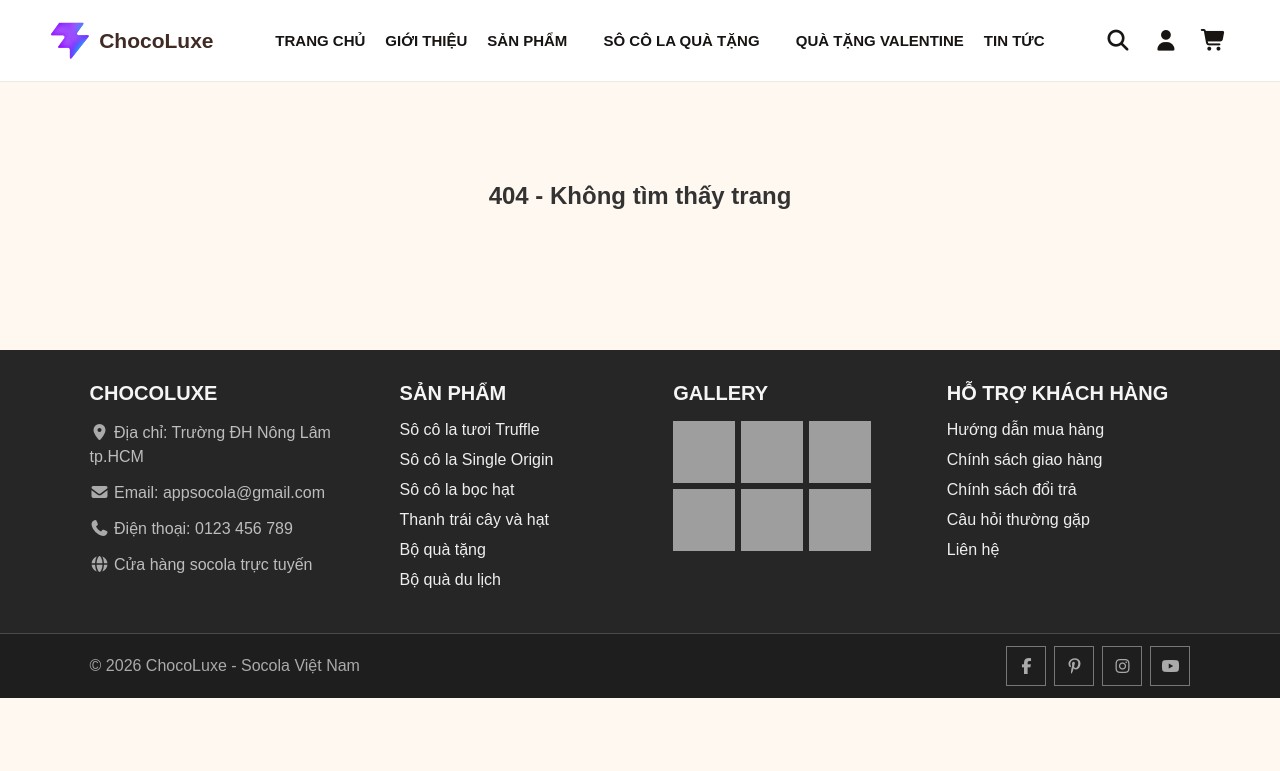
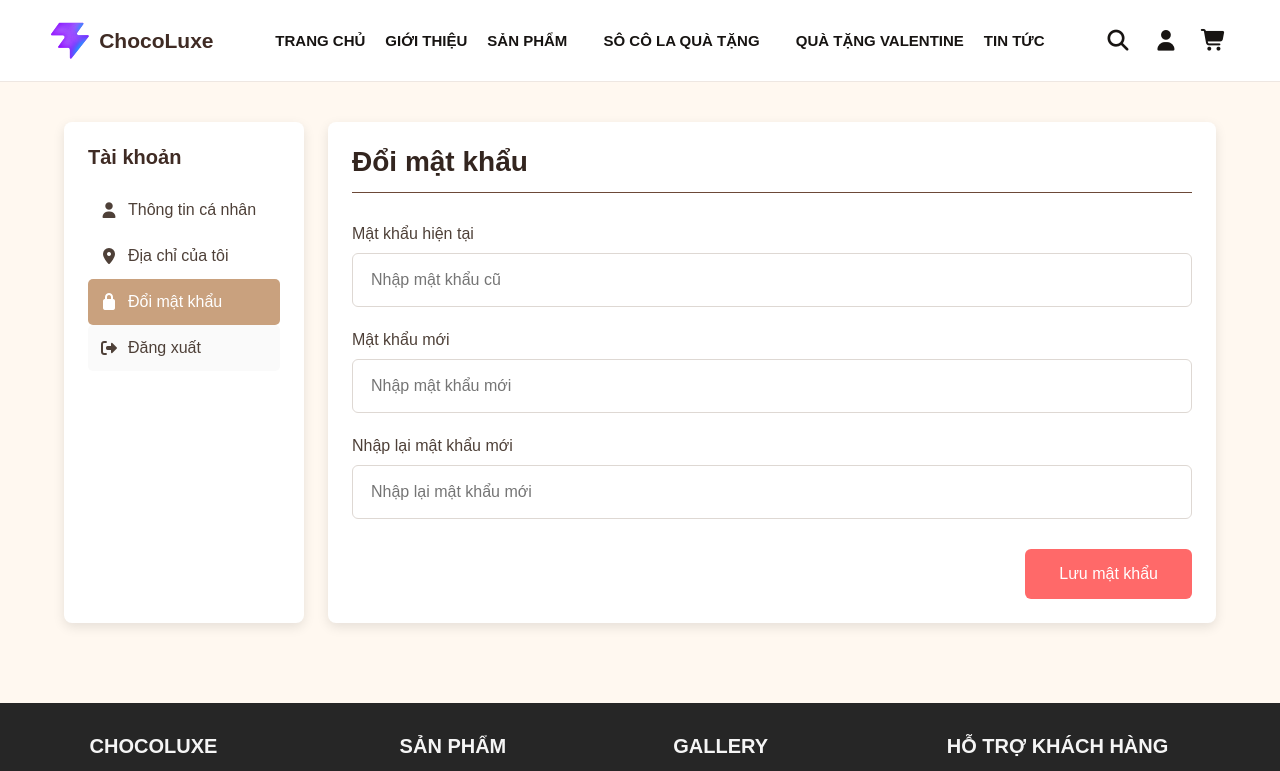
Before and after one commit to PhamVanViet23130380/AppSocola, a React (Vite) app: page /profile/password in a window 1280 px wide. Shown: the top 771 px of the page. Built offline with nearby package versions, Linux system fonts and the light colour scheme; grey boxes are pictures that could not be loaded.

Commit message:
feat(profile): giao diện đổi mật khẩu

```diff
--- a/src/pages/Profile/Address.jsx
+++ b/src/pages/Profile/Address.jsx
@@ -71,6 +71,10 @@ function Address() {
                     <Link to="/profile/address" className="profileMenuLink profileMenuActive">
                         <i className="fa-solid fa-location-dot" aria-hidden="true"></i>
                         <span>Địa chỉ của tôi</span>
+                    </Link>
+                    <Link to="/profile/password" className="profileMenuLink">
+                        <i className="fa-solid fa-lock" aria-hidden="true"></i>
+                        <span>Đổi mật khẩu</span>
                     </Link>
                     <button className="profileMenuLink profileLogout" type="button">
                         <i className="fa-solid fa-right-from-bracket" aria-hidden="true"></i>
--- /dev/null
+++ b/src/pages/Profile/ChangePassword.css
@@ -0,0 +1,47 @@
+.changePasswordContent h1 {
+    margin-bottom: 32px;
+}
+
+.passwordField {
+    display: block;
+    margin-bottom: 24px;
+    color: #4e4038;
+}
+
+.passwordField input {
+    box-sizing: border-box;
+    display: block;
+    width: 100%;
+    height: 54px;
+    margin-top: 10px;
+    padding: 0 18px;
+    border: 1px solid #ded8d3;
+    border-radius: 6px;
+    background-color: #ffffff;
+    color: #51463f;
+    font: inherit;
+}
+
+.passwordField input:focus {
+    outline: 1px solid #c9a17e;
+}
+
+.passwordActions {
+    display: flex;
+    justify-content: flex-end;
+    margin-top: 30px;
+}
+
+.passwordSaveButton {
+    padding: 16px 34px;
+    border: 0;
+    border-radius: 6px;
+    background-color: #ff6969;
+    color: #ffffff;
+    font-size: 16px;
+    cursor: pointer;
+}
+
+.passwordSaveButton:hover {
+    background-color: #e95b5b;
+}
--- /dev/null
+++ b/src/pages/Profile/ChangePassword.jsx
@@ -0,0 +1,58 @@
+import { Link } from "react-router"
+import "./Profile.css"
+import "./ChangePassword.css"
+
+function ChangePassword() {
+    return (
+        <main className="profilePage">
+            <div className="profileLayout">
+                <aside className="profileMenu">
+                    <h2>Tài khoản</h2>
+                    <Link to="/profile" className="profileMenuLink">
+                        <i className="fa-solid fa-user" aria-hidden="true"></i>
+                        <span>Thông tin cá nhân</span>
+                    </Link>
+                    <Link to="/profile/address" className="profileMenuLink">
+                        <i className="fa-solid fa-location-dot" aria-hidden="true"></i>
+                        <span>Địa chỉ của tôi</span>
+                    </Link>
+                    <Link to="/profile/password" className="profileMenuLink profileMenuActive">
+                        <i className="fa-solid fa-lock" aria-hidden="true"></i>
+                        <span>Đổi mật khẩu</span>
+                    </Link>
+                    <button className="profileMenuLink profileLogout" type="button">
+                        <i className="fa-solid fa-right-from-bracket" aria-hidden="true"></i>
+                        <span>Đăng xuất</span>
+                    </button>
+                </aside>
+
+                <section className="profileContent changePasswordContent">
+                    <h1>Đổi mật khẩu</h1>
+
+                    <div className="passwordFields">
+                        <label className="passwordField">
+                            Mật khẩu hiện tại
+                            <input type="password" placeholder="Nhập mật khẩu cũ" />
+                        </label>
+                        <label className="passwordField">
+                            Mật khẩu mới
+                            <input type="password" placeholder="Nhập mật khẩu mới" />
+                        </label>
+                        <label className="passwordField">
+                            Nhập lại mật khẩu mới
+                            <input type="password" placeholder="Nhập lại mật khẩu mới" />
+                        </label>
+                    </div>
+
+                    <div className="passwordActions">
+                        <button className="passwordSaveButton" type="button">
+                            Lưu mật khẩu
+                        </button>
+                    </div>
+                </section>
+            </div>
+        </main>
+    )
+}
+
+export default ChangePassword
--- a/src/pages/Profile/Profile.jsx
+++ b/src/pages/Profile/Profile.jsx
@@ -27,6 +27,10 @@ function Profile() {
                     <Link to="/profile/address" className="profileMenuLink">
                         <i className="fa-solid fa-location-dot" aria-hidden="true"></i>
                         <span>Địa chỉ của tôi</span>
+                    </Link>
+                    <Link to="/profile/password" className="profileMenuLink">
+                        <i className="fa-solid fa-lock" aria-hidden="true"></i>
+                        <span>Đổi mật khẩu</span>
                     </Link>
                     <button className="profileMenuLink profileLogout" type="button">
                         <i className="fa-solid fa-right-from-bracket" aria-hidden="true"></i>
--- a/src/routes/AppRoutes.jsx
+++ b/src/routes/AppRoutes.jsx
@@ -9,6 +9,7 @@ import Profile from "../pages/Profile/Profile.jsx";
 import Address from "../pages/Profile/Address.jsx";
 import ProductDetail from "../pages/ProductDetail/ProductDetail.jsx";
 import Products from "../pages/Products/Products.jsx";
+import ChangePassword from "../pages/Profile/ChangePassword.jsx";
 
 function AppRoutes() {
     return (
@@ -20,6 +21,7 @@ function AppRoutes() {
                 <Route path="/bo-suu-tap" element={<Collections />} />
                 <Route path="/profile" element={<Profile />} />
                 <Route path="/profile/address" element={<Address/>}/>
+                <Route path="/profile/password" element={<ChangePassword />}/>
                 <Route path="/san-pham" element={<Products />} />
                 <Route path="/san-pham/:slug" element={<ProductDetail />}/>
 
```
